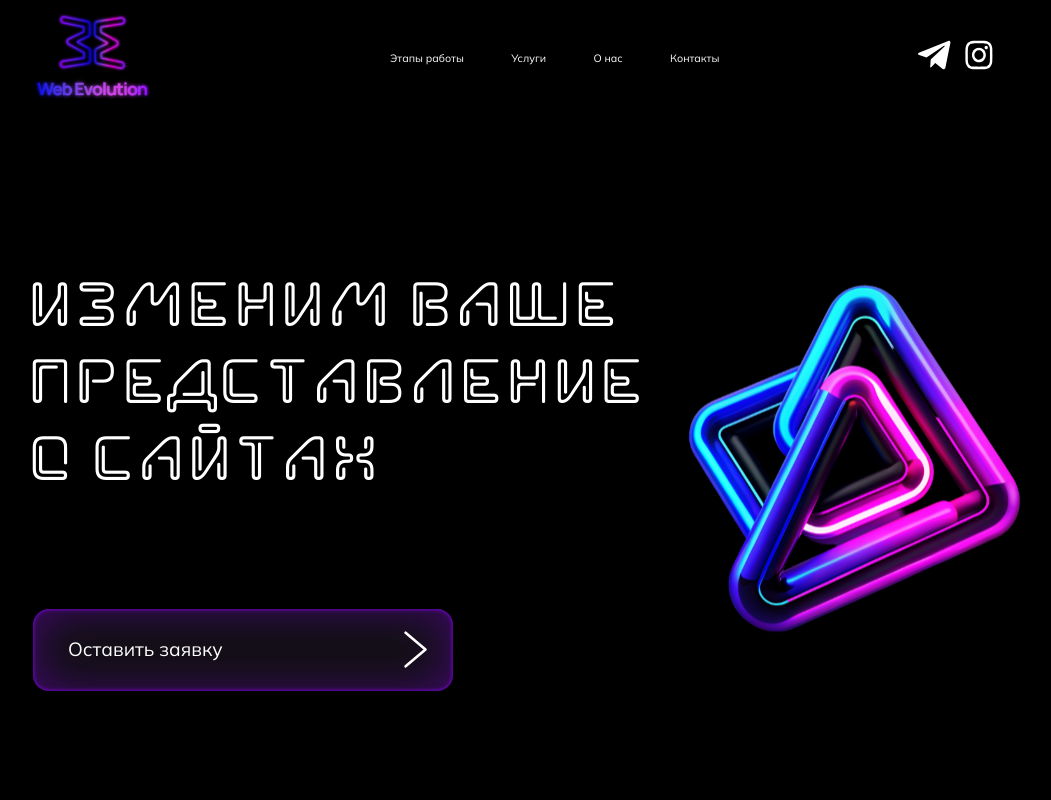
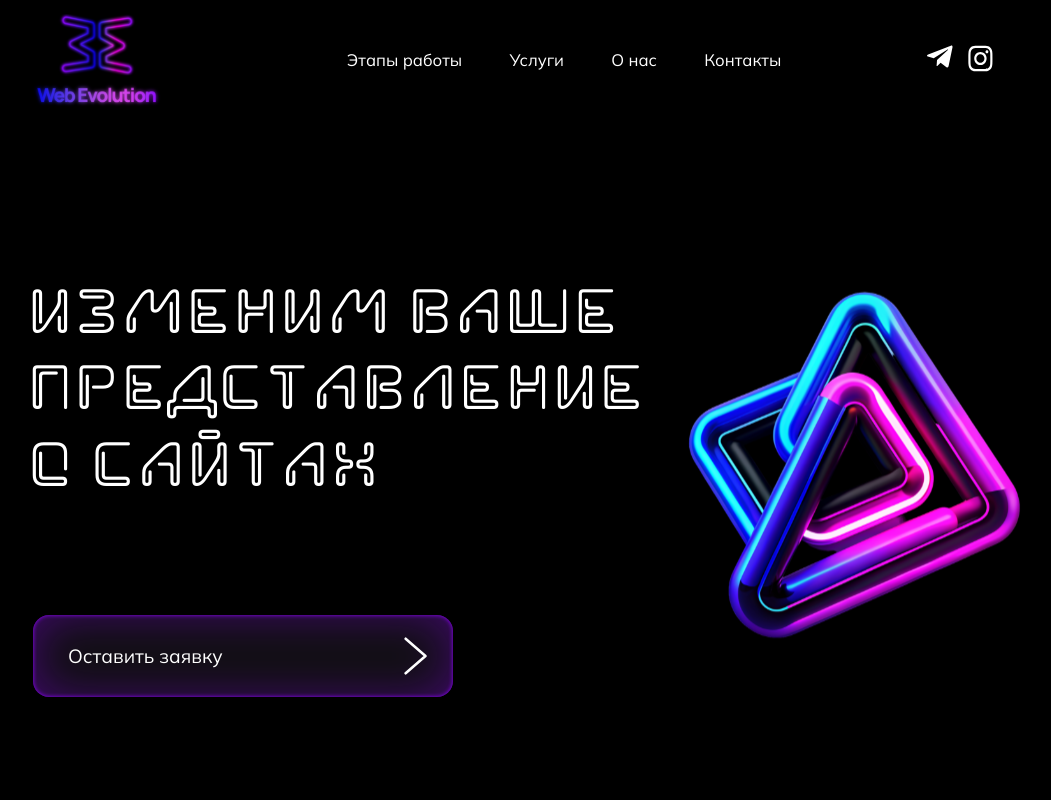
Before and after one commit to WebEvolutionApp/Front, a React (Vite) app: page / in a window 1280 px wide. Shown: the top 800 px of the page, without its empty margins (127-1178 px from the left). Built offline with nearby package versions, Linux system fonts and the light colour scheme.

Commit message:
styles tuned

```diff
--- a/src/assets/styles/fonts.scss
+++ b/src/assets/styles/fonts.scss
@@ -35,7 +35,7 @@
 }
 
 @mixin fontTitleHeader() {
-  @include mulish(16px, 400, 120%);
+  @include mulish(1.3vw, 400, 120%);
   color: $mainWhite;
 }
 
--- a/src/components/Header/Header.jsx
+++ b/src/components/Header/Header.jsx
@@ -16,8 +16,8 @@ function Header() {
         </nav>
 
         <div className={s['header-socials']}>
-          <a href="#"><img src="./icons/telegram.svg" alt="Telegram" /></a>
-          <a href="#"><img src="./icons/instagram.svg" alt="Instagram" /></a>
+          <a href="#"><img className={s['header-socials-img']} src="./icons/telegram.svg" alt="Telegram" /></a>
+          <a href="#"><img className={s['header-socials-img']} src="./icons/instagram.svg" alt="Instagram" /></a>
         </div>
 
       </div>
--- a/src/components/Header/Header.module.scss
+++ b/src/components/Header/Header.module.scss
@@ -10,6 +10,10 @@
     justify-content: space-between;
     align-items: center;
 
+    .header-logo {
+      width: 10vw;
+    }
+
     .nav-menu {
       display: flex;
       gap: 3.6979vw;
@@ -17,13 +21,17 @@
       .nav-link {
         text-decoration: none;
         color: $mainWhite;
-        @include mulish(0.8333vw, 400, 120%);
+        @include fontTitleHeader();;
       }
     }
 
     .header-socials {
       display: flex;
       gap: 1.1458vw;
+
+      &-img {
+        width: 2vw;
+      }
     }
   }
 }
```
